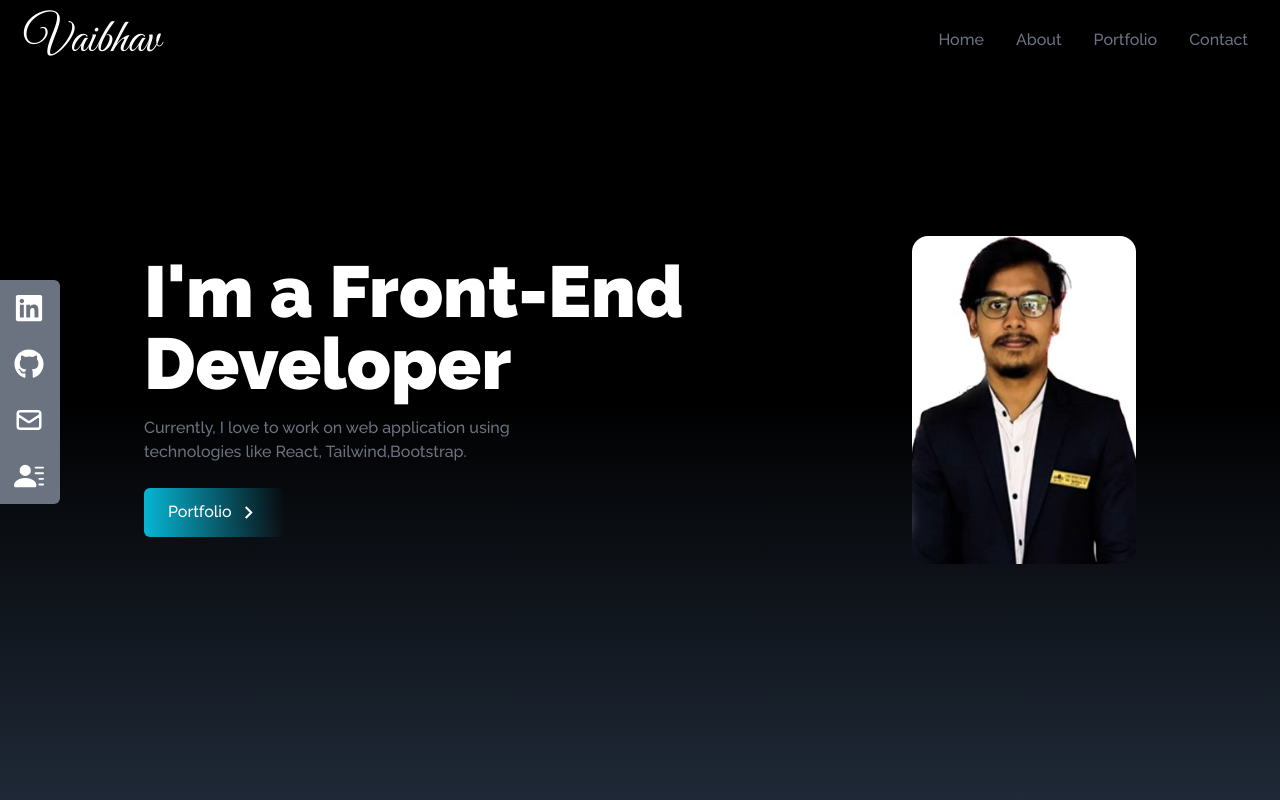
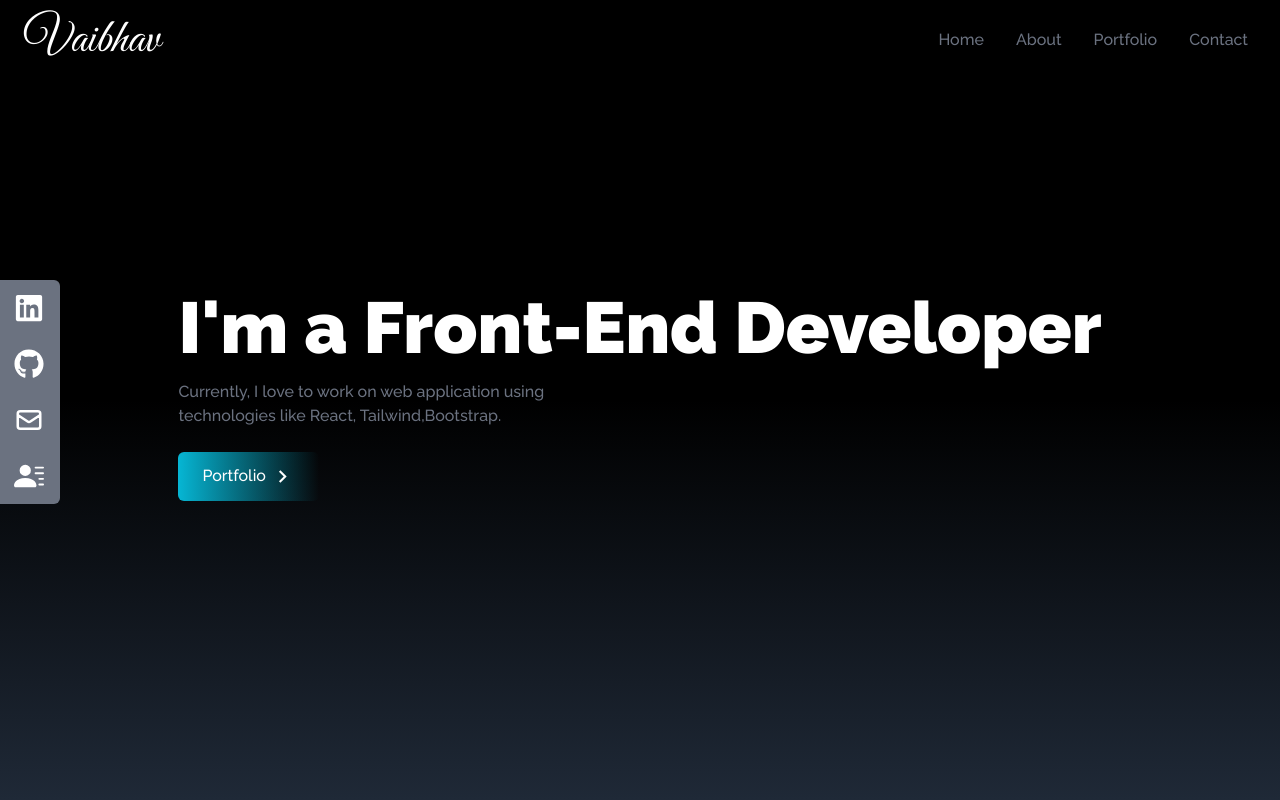
Before and after one commit to vaibhav-hundekar/React-Portfolio, a React (Create React App) app: page / in a window 1280 px wide. Shown: the top 800 px of the page. Built offline with nearby package versions, Linux system fonts and the light colour scheme.

Commit message:
Update Home.jsx

```diff
--- a/src/Components/Home.jsx
+++ b/src/Components/Home.jsx
@@ -1,5 +1,5 @@
 import React from "react";
-import HeroImage from "../assets/heroImage.png";
+//import HeroImage from "../assets/heroImage.png";
 import { MdOutlineKeyboardArrowRight } from "react-icons/md";
 import { Link } from "react-scroll";
 
@@ -36,8 +36,8 @@ const Home = () => {
 
         <div>
           <img
-            src={HeroImage}
-            alt="my profile"
+            //src={HeroImage}
+            //alt="my profile"
             className="rounded-2xl mx-auto w-2/3 md:w-full"
           />
         </div>
```
